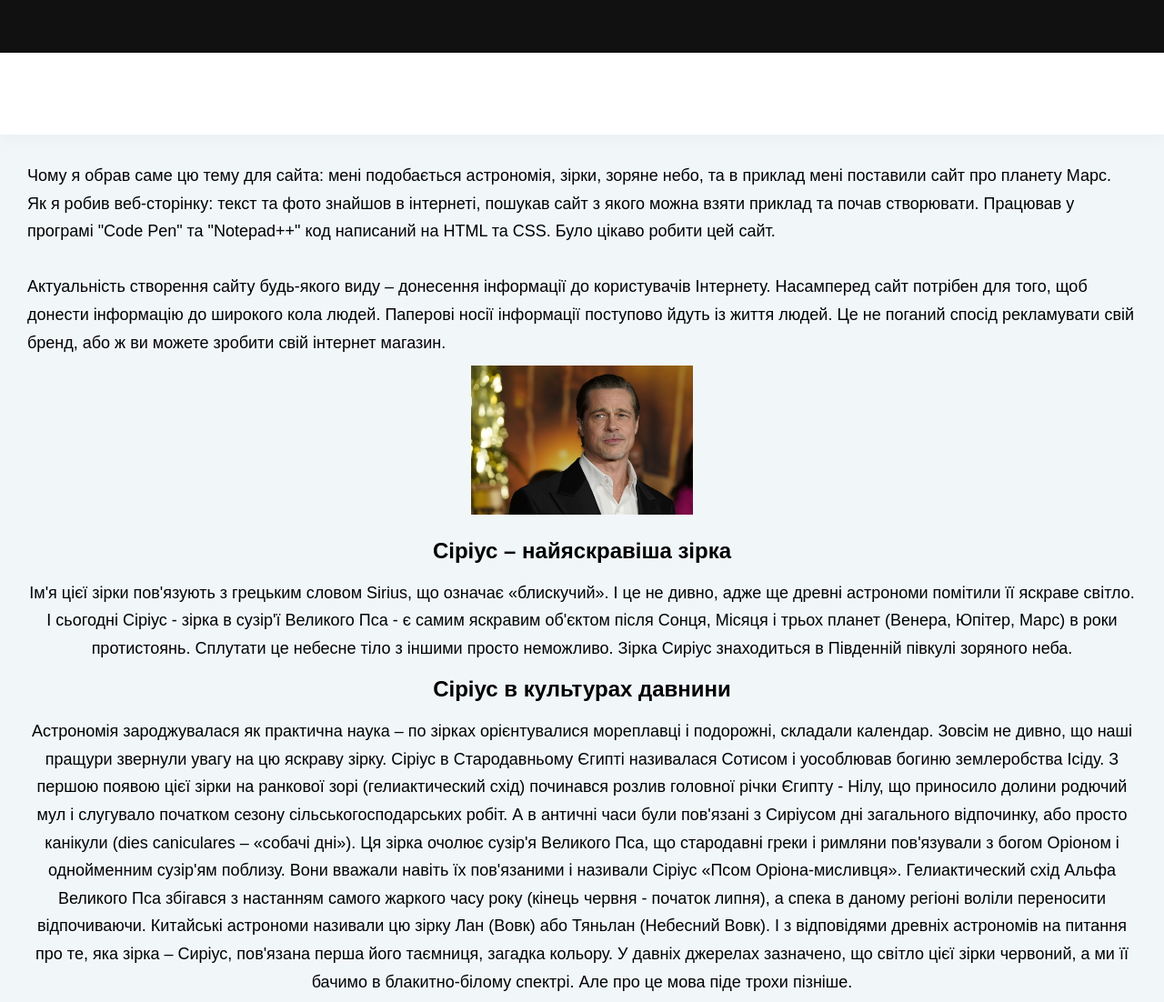
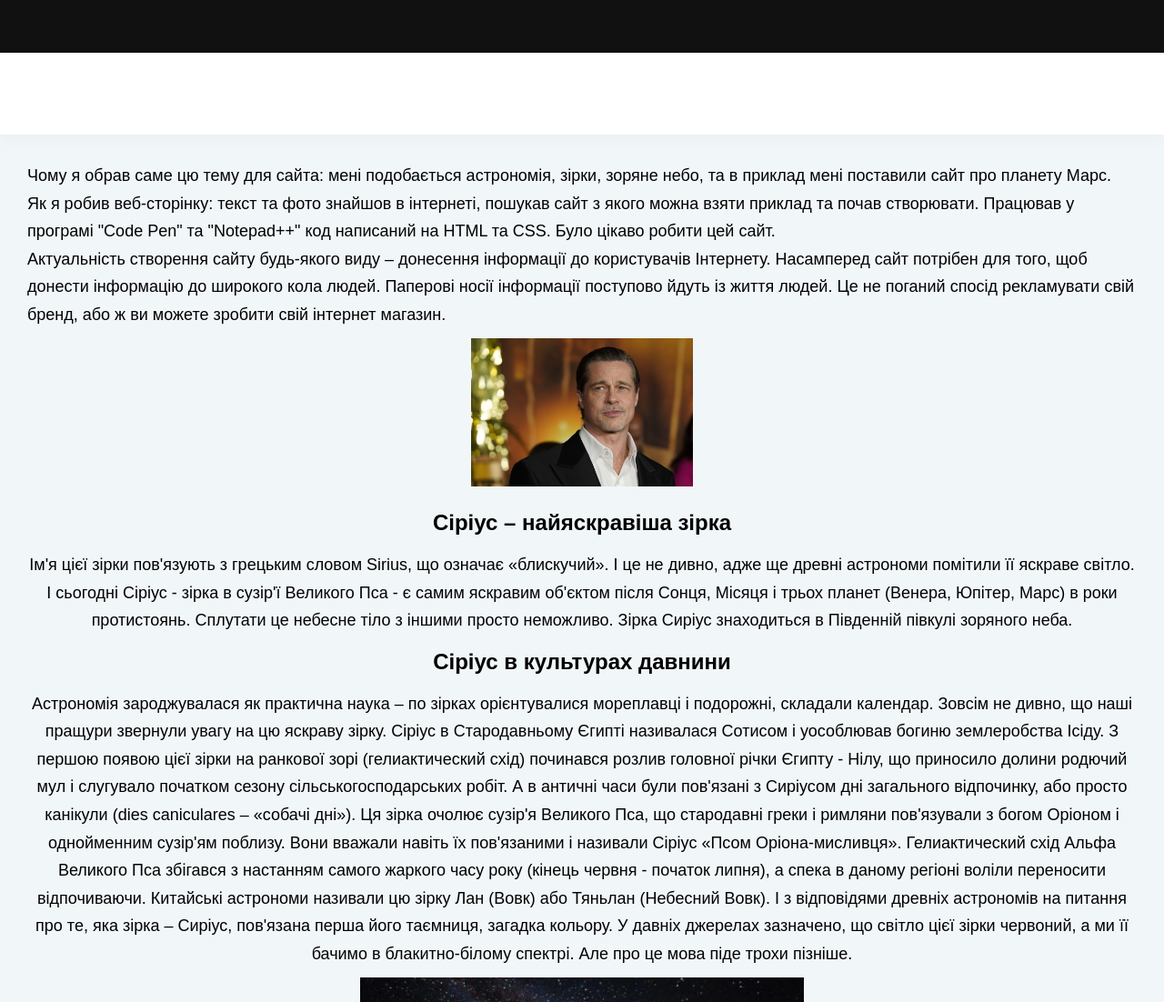
Before and after one commit to sat2913q/siriys, a plain HTML site: page index.html in a window 1280 px wide. Shown: the part 138-1240 px from the top of the page at 91% size. Drawn offline with Linux system fonts and the light colour scheme.

Commit message:
Update index.html

```diff
--- a/index.html
+++ b/index.html
@@ -79,7 +79,7 @@
 
 
 								Чому я обрав саме цю тему для сайта: мені подобається астрономія, зірки, зоряне небо, та в приклад мені поставили сайт про планету Марс.   <br/> Як я робив веб-сторінку: текст та фото знайшов в інтернеті, пошукав сайт з якого можна взяти приклад та почав створювати. Працював у програмі "Code Pen" та "Notepad++" код написаний на HTML та CSS. Було цікаво робити цей сайт.	   <br />
-								<br/>Актуальність створення сайту будь-якого виду – донесення інформації до користувачів Інтернету. Насамперед сайт потрібен для того, щоб донести інформацію до широкого кола людей. Паперові носії інформації поступово йдуть із життя людей. Це не поганий спосід рекламувати свій бренд, або ж ви можете зробити свій інтернет магазин.   <br />     <div align="center">
+								Актуальність створення сайту будь-якого виду – донесення інформації до користувачів Інтернету. Насамперед сайт потрібен для того, щоб донести інформацію до широкого кола людей. Паперові носії інформації поступово йдуть із життя людей. Це не поганий спосід рекламувати свій бренд, або ж ви можете зробити свій інтернет магазин.   <br />     <div align="center">
 
 									<a href=" 9.jpg" rel="highslide" class="highslide"><img width="20%" src="9.jpg" align="center" alt='Зірка Сіріус - опис, особливості, історію та цікаві факти' title='Зірка Сіріус - опис, особливості, історію та цікаві факти'  /></a>
 
```
